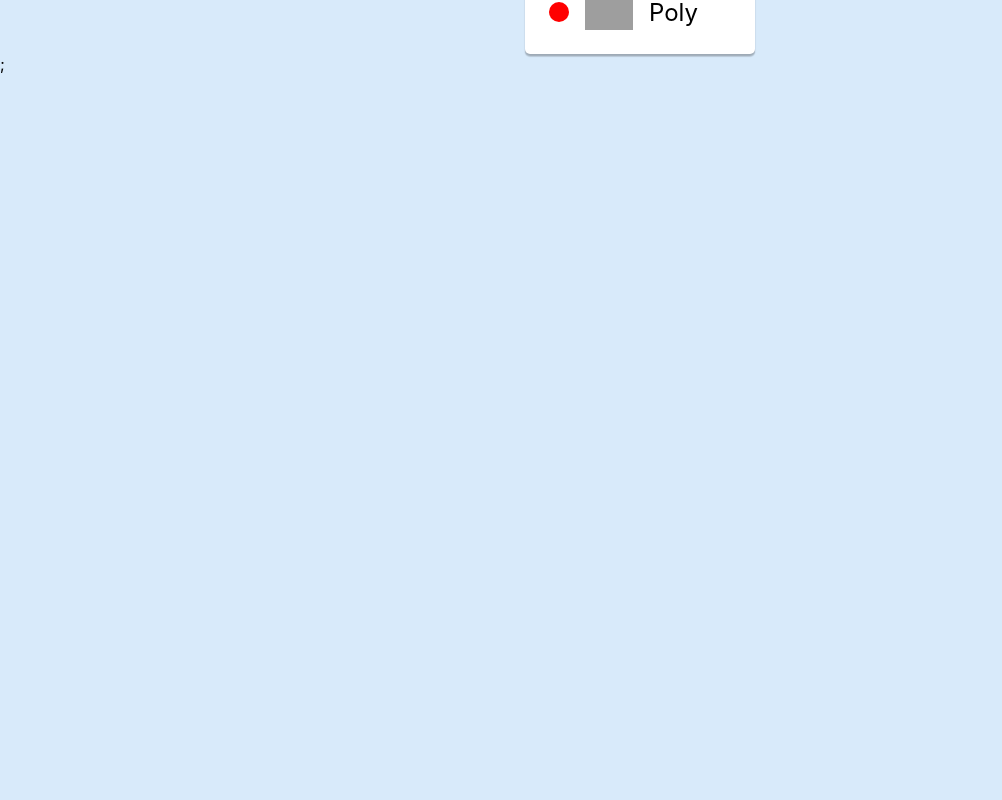
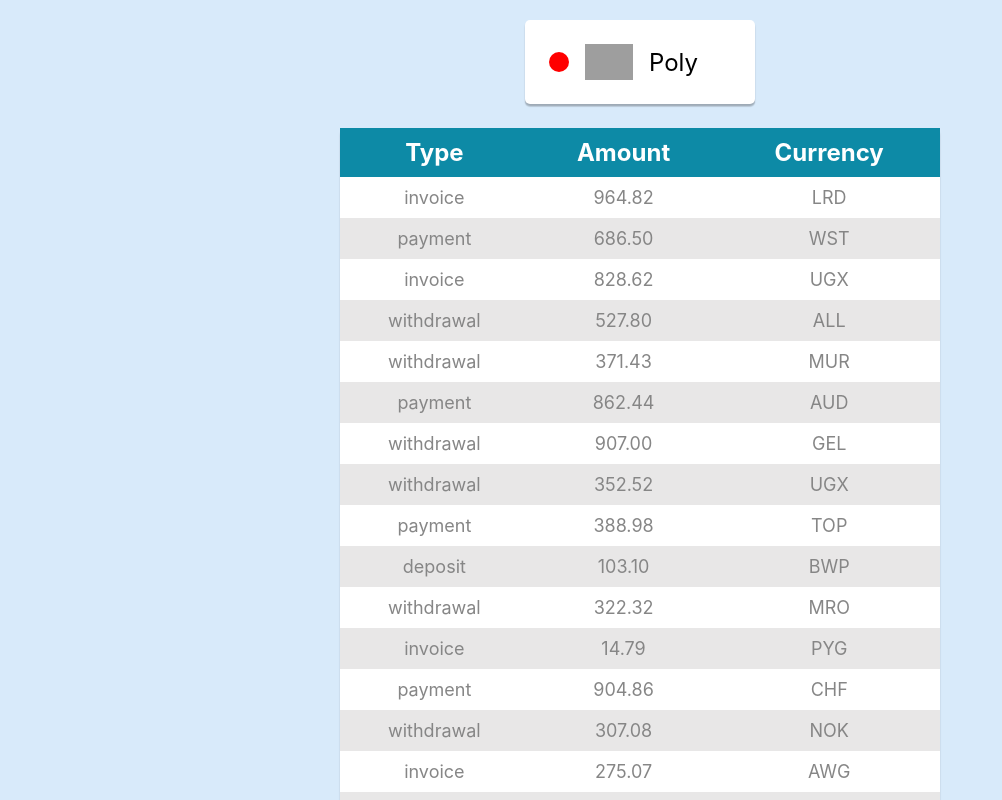
Before and after one commit to maydanikas/goit-react-hw-01-components, a React (Create React App) app: page / in a window 1280 px wide. Shown: the part 1000-1800 px from the top of the page, without its empty margins (0-1002 px from the left). Before the commit the page ends 1074 px from the top, so only its background shows below. Built offline with nearby package versions, Linux system fonts and the light colour scheme; grey boxes are pictures that could not be loaded.

Commit message:
task 4 complete

```diff
--- a/src/components/App.jsx
+++ b/src/components/App.jsx
@@ -1,9 +1,11 @@
 import user from '../constants/user.json';
 import data from '../constants/data.json';
 import friends from '../constants/friends.json';
+import transactions from '../constants/transactions.json';
 import { Profile } from './Profile/Profile';
 import { Statistics } from './Statistics/Statistics';
 import { FriendList } from './FriendList/FriendList';
+import { TransactionHistory } from './TransactionHistory/TransactionHistory';
 
 // console.log(friends);
 
@@ -19,7 +21,8 @@ export const App = () => {
         stats={user.stats}
       />
       <Statistics title="Upload stats" stats={data} />
-      <FriendList friends={friends} />;
+      <FriendList friends={friends} />
+      <TransactionHistory items={transactions} />
     </>
   );
 };
--- a/src/components/Profile/Profile.module.css
+++ b/src/components/Profile/Profile.module.css
@@ -15,8 +15,8 @@
 .avatar {
   margin: 0 auto;
   margin-bottom: 24px;
-  height: 100px;
-  width: 100px;
+  height: 150px;
+  width: 150px;
   border-radius: 50%;
   background-color: navy;
 }
--- /dev/null
+++ b/src/components/TransactionHistory/TransactionHistory.jsx
@@ -0,0 +1,39 @@
+import PropTypes from 'prop-types';
+import css from './TransactionHistory.module.css';
+
+export const TransactionHistory = ({ items }) => {
+  return (
+    <table className={css.transactionHistory}>
+      <thead>
+        <tr>
+          <th>Type</th>
+          <th>Amount</th>
+          <th>Currency</th>
+        </tr>
+      </thead>
+
+      <tbody>
+        {items.map(({ id, type, amount, currency }) => {
+          return (
+            <tr key={id}>
+              <td>{type}</td>
+              <td>{amount}</td>
+              <td>{currency}</td>
+            </tr>
+          );
+        })}
+      </tbody>
+    </table>
+  );
+};
+
+TransactionHistory.propTypes = {
+  items: PropTypes.arrayOf(
+    PropTypes.shape({
+      id: PropTypes.string.isRequired,
+      type: PropTypes.string.isRequired,
+      amount: PropTypes.string.isRequired,
+      currency: PropTypes.string.isRequired,
+    })
+  ),
+};
--- /dev/null
+++ b/src/components/TransactionHistory/TransactionHistory.module.css
@@ -0,0 +1,34 @@
+td,
+th {
+  padding-top: 10px;
+  padding-bottom: 10px;
+}
+
+.transactionHistory {
+  margin-left: auto;
+  margin-right: auto;
+  margin-top: 24px;
+  margin-bottom: 24px;
+  width: 600px;
+  text-align: center;
+  background-color: #fff;
+  border-collapse: collapse;
+  border-radius: 5px;
+  box-shadow: 0px 3px 1px rgba(0, 0, 0, 0.1), 0px 2px 1px rgba(0, 0, 0, 0.08),
+    0px 2px 2px rgba(0, 0, 0, 0.12);
+  color: #868686;
+
+  font-size: 18px;
+}
+thead {
+  background-color: #0d8aa6;
+  font-size: 24px;
+  font-weight: 700;
+  color: white;
+
+  /* height: 24px; */
+}
+
+tr:nth-of-type(n + 1):nth-of-type(2n) {
+  background-color: rgb(232, 231, 231);
+}
--- /dev/null
+++ b/src/constants/transactions.json
@@ -0,0 +1,122 @@
+[
+  {
+    "id": "1e0700a2-5183-4291-85cc-2065a036a683",
+    "type": "invoice",
+    "amount": "964.82",
+    "currency": "LRD"
+  },
+  {
+    "id": "a30f821b-4d25-4ff0-abdd-e340b3f0dd2b",
+    "type": "payment",
+    "amount": "686.50",
+    "currency": "WST"
+  },
+  {
+    "id": "44dca67a-8e5a-4798-bf8e-b15efd4e1abd",
+    "type": "invoice",
+    "amount": "828.62",
+    "currency": "UGX"
+  },
+  {
+    "id": "ea8ed3dc-2b68-4a53-905a-53ecb0adef33",
+    "type": "withdrawal",
+    "amount": "527.80",
+    "currency": "ALL"
+  },
+  {
+    "id": "ea76146a-0b00-4b80-bc02-a8c822176712",
+    "type": "withdrawal",
+    "amount": "371.43",
+    "currency": "MUR"
+  },
+  {
+    "id": "63ca02f9-d637-46b5-9237-f3b24425e029",
+    "type": "payment",
+    "amount": "862.44",
+    "currency": "AUD"
+  },
+  {
+    "id": "ed0263e8-59a5-4bf1-87e0-2bb88e53dc34",
+    "type": "withdrawal",
+    "amount": "907.00",
+    "currency": "GEL"
+  },
+  {
+    "id": "6013bad0-750c-4691-8bc2-d8f2b43969c4",
+    "type": "withdrawal",
+    "amount": "352.52",
+    "currency": "UGX"
+  },
+  {
+    "id": "252c7be4-8b06-4fa7-8d42-61fb835b70d5",
+    "type": "payment",
+    "amount": "388.98",
+    "currency": "TOP"
+  },
+  {
+    "id": "4eaab41b-b967-40ac-82ed-85fc66f646f1",
+    "type": "deposit",
+    "amount": "103.10",
+    "currency": "BWP"
+  },
+  {
+    "id": "9648a350-8469-42d5-8bf3-18090de5fe67",
+    "type": "withdrawal",
+    "amount": "322.32",
+    "currency": "MRO"
+  },
+  {
+    "id": "9c5c25fb-1a95-4b2f-8d1f-4c4426d677cc",
+    "type": "invoice",
+    "amount": "14.79",
+    "currency": "PYG"
+  },
+  {
+    "id": "43ef232c-80e9-4d6f-b48a-b22405620de3",
+    "type": "payment",
+    "amount": "904.86",
+    "currency": "CHF"
+  },
+  {
+    "id": "5161682e-e620-4019-ab0a-24ceb10fbd20",
+    "type": "withdrawal",
+    "amount": "307.08",
+    "currency": "NOK"
+  },
+  {
+    "id": "7b119d71-42e6-4c42-a141-6818b07bb9ff",
+    "type": "invoice",
+    "amount": "275.07",
+    "currency": "AWG"
+  },
+  {
+    "id": "a4f65722-65c4-4c28-b1f4-b8ed988bb205",
+    "type": "deposit",
+    "amount": "213.10",
+    "currency": "STD"
+  },
+  {
+    "id": "c6e5784b-0ca3-48d6-86e5-b5128af5a523",
+    "type": "invoice",
+    "amount": "116.11",
+    "currency": "CUP CUC"
+  },
+  {
+    "id": "c9ebed6a-3a02-4b49-ac0d-0534b51f2bfd",
+    "type": "invoice",
+    "amount": "878.67",
+    "currency": "HKD"
+  },
+  {
+    "id": "a4a98b0e-b22c-438b-9f83-de2df52110c8",
+    "type": "invoice",
+    "amount": "725.03",
+    "currency": "UYU UYI"
+  },
+  {
+    "id": "b39bfa7a-0166-4c47-94d6-87d20590f746",
+    "type": "payment",
+    "amount": "405.45",
+    "currency": "MDL"
+  }
+]
--- a/src/index.css
+++ b/src/index.css
@@ -35,3 +35,6 @@ img {
   max-width: 100%;
   height: auto;
 }
+tr {
+  padding: 100px;
+}
```
